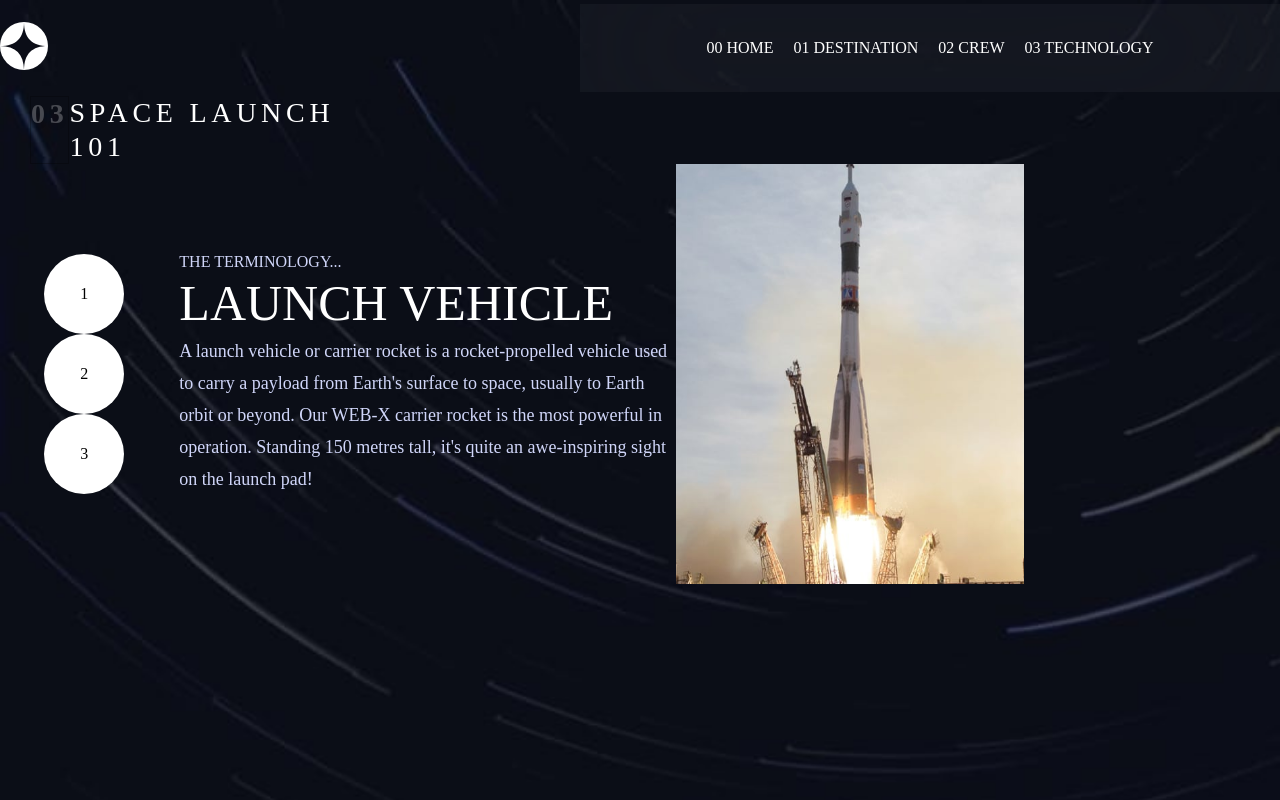
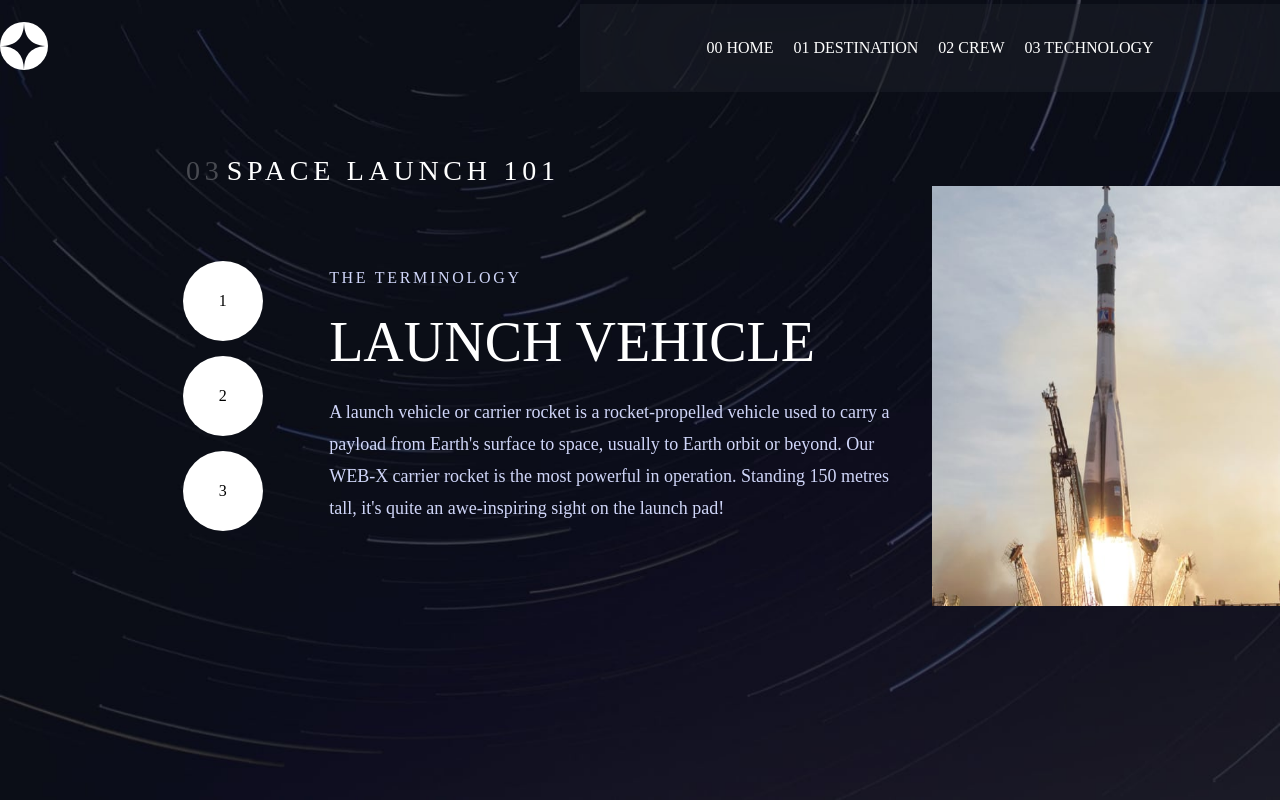
Before and after one commit to Fabio-Matiusso/UniversalWebsite, a React (Create React App) app: page /technology in a window 1280 px wide. Shown: the top 800 px of the page. Built offline with nearby package versions, Linux system fonts and the light colour scheme.

Commit message:
Retaforando componente Technoogy

```diff
--- a/src/components/technology/Technology.js
+++ b/src/components/technology/Technology.js
@@ -1,7 +1,6 @@
 import React from "react";
 import styled from 'styled-components'
 import Zoom from 'react-reveal/Zoom';
-import { SpanStyled } from "../crewStructure/CrewStructure";
 import Header from "../Header";
 import BackgroundImage from '../../images/technology/background-technology-desktop.jpg'
 import { Link } from "react-router-dom";
@@ -9,215 +8,196 @@ import RocketImage from '../../images/technology/image-launch-vehicle-portrait.j
 import RocketImageTwo from '../../images/technology/image-launch-vehicle-landscape.jpg'
 
 export const BackgroundImagePage = styled.body`
-    width: 100vw;
-    height: 200vh;
     background-image: url(${BackgroundImage});
     background-repeat: no-repeat;
+    min-height: 100vh;
+    min-width: 100vw;
+    overflow: hidden;
     background-size: cover;
+    background-position: top right;
+    @media (max-width: 920px) {
+    }
 `
 
-export const SpaceLaunch = styled.span`
-    font-style: normal;
-    font-weight: 400;
-    font-size: 28px;
-    line-height: 34px;
-    letter-spacing: 4.725px;
-    color: #FFFFFF;
-    text-transform: uppercase;
+export const ContainerGrid = styled.div`
+    display: grid;
+    grid-template-columns: 1fr 4fr 2fr;
+    grid-template-rows: 150px 300px 200px;
 
-    @media (max-width: 915px) {
-x;
+    @media (max-width: 920px) {
+        grid-template-columns: auto;
+        grid-template-rows: 150px 350px 150px 400px;
     }
 
-    @media (max-width: 450px) {
-        font-size: 22px;
+    @media (max-width: 820px){
+        grid-template-rows: 150px 330px 120px 300px;
+    }
+
+    @media (max-width: 720px){
+        grid-template-rows: 150px 330px 115px 330px;
+
+    }
+
+    @media (max-width: 570px){
+        grid-template-rows: 120px 300px 110px 350px;
+
+    }
+
+    @media (max-width: 540px){
+        grid-template-rows: 100px 250px 150px 400px;
+
+    }
+    @media (max-width: 500px){
+        grid-template-rows: 90px 300px 130px 410px;
+    }
+
+    @media (max-width: 400px){
+        grid-template-rows: 80px 370px 120px 430px;
     }
 
 
 `
 
-export const ContainerTechnology = styled.div`
-    width: 80%;
-    height: 587px;
+export const SpaceLaunch = styled.div`
+    width: 380px;
     display: flex;
-    width: 100vw;
-    flex-direction: column;
+    justify-content: space-evenly;
+    grid-row: 1;
+    grid-column: 2;
+    justify-self: left;
+    align-self: center;
 
-    @media (max-width: 915px) {
-
-    }
-
-    @media (max-width: 590px) {
-    }
-
-`
-
-export const TechnologyList = styled.ul`
-    display: flex;
-    flex-direction: column;
-    justify-content: center;
-    width: 90%;
-    align-items: flex-end;
-
-    @media (max-width: 915px) {
-        flex-direction: row;
-    }
-
-    @media (max-width: 320px){
-
+    @media (max-width: 920px) {
+        grid-column: 1;
+        grid-row: 1;
+        justify-self: center;
+        align-self: center;
     }
 `
 
-const StyledListTechnology = styled.li`
-        background-color: #fff;
-        color: black;
-        width: 80px;
-        height: 80px;
-        border-radius: 40px;
-        list-style: none;
-        display: flex;
-        justify-content: center;
-        align-items: center;
-        align-self: flex-end;
-
-        @media (max-width: 915px){
-            width: 60px;
-            height: 60px;
-            border-radius: 30px;
-        }
-
-        @media (max-width: 320px){
-            width: 40px;
-            height: 40px;
-            border-radius: 20px;
-        }
+export const StyledNumberSpaceLaunch = styled.span`
+    color: #FFF;
+    opacity: 0.25;
+    font-size: 28px;
+    letter-spacing: 4.725px;
 `
 
-const ContainerContent = styled.div`
+export const StyledTextSpaceLaunch = styled.span`
+    color: #FFF;
+    font-size: 28px;
+    letter-spacing: 4.725px;
+`
+
+export const LateralUlStyled = styled.ul`
     display: flex;
     flex-direction: column;
-    justify-content: center;
-    align-items: flex-end;
-    width: 400%;
+    grid-row: 2;
+    grid-column: 2;
+    justify-self: flex-start;
+    justify-content: space-evenly;
 
-    @media (max-width: 915px) {
-        height: 300px;
-        width: 80vw;
-        flex-direction: column;
-        align-items: center;
-        align-self: flex-start;
-        text-align: center;
+    @media (max-width: 920px) {
+        grid-row: 3;
+        grid-column: 1;
+        flex-direction: row;
+        justify-self: center;
+        align-self: center;
         justify-content: space-evenly;
-        justify-self: center;
+        width: 50%;
     }
 
-    @media (max-width: 320px){
-        width: 80%;
-        align-self: flex-start;
-    }
-
-`
-
-const StyledH3 = styled.h3`
-    font-size: 16px;
-    font-weight: 400;
-    color: #D0D6F9;
-    width: 90%;
-
-
-    @media (max-width: 915px) {
-        font-size: 16px;
-    }
-
-    @media (max-width: 320px){
-        font-size: 12px;
+    @media (max-width: 550px){
+        width: 70%;
     }
 `
 
-const StyledH1 = styled.h1`
-    font-weight: 400;
-    font-size: 50px;
-    line-height: 64px;
-    color: #fff;
-    width: 90%;
+export const LateralLiStyled = styled.li`
+    display: flex;
+    justify-content: center;
+    align-items: center;
+    width: 80px;
+    height: 80px;
+    border-radius: 40px;
+    background-color: #FFF;
+`
 
-    @media (max-width: 915px) {
-        font-size: 40px;
+export const ContainerContent = styled.div`
+    display: flex;
+    flex-direction: column;
+    justify-content: space-evenly;
+    grid-row: 2;
+    grid-column: 2;
+    width: 80%;
+    justify-self: flex-end;
+
+    @media (max-width: 920px) {
+        grid-column: 1;
+        grid-row: 4;
+        align-items: center;
+        text-align: center;
+        justify-self: center;
+        width: 60%;
     }
 
-    @media (max-width: 320px){
-        font-size: 30px;
+    @media (max-width: 720px){
+        width: 80%;
     }
 `
 
-const StyledDescription = styled.p`
+export const Terminology = styled.h2`
+    font-size: 16px;
+    line-height: 19px;
+    letter-spacing: 2.7px;
+    font-weight: 400;
+    text-transform: uppercase;
+    color: #D0D6F9;
+`
+
+export const LaunchVehicle = styled.h1`
+    font-style: normal;
+    font-weight: 400;
+    font-size: 56px;
+    line-height: 64px;
+    color: #FFF;
+    text-transform: uppercase;
+`
+
+export const LaunchVehicleDescription = styled.p`
+    font-style: normal;
     font-weight: 400;
     font-size: 18px;
     line-height: 32px;
     color: #D0D6F9;
-    width: 90%;
+`
 
-    @media (max-width: 915px) {
-        font-size: 16px;
-    }
-`
 const Image = styled.img`
     width: 348px;
     height: 420px;
     align-self: center;
-    justify-self: flex-start;
-
+    justify-self: flex-end;
+    grid-row: 2;
+    grid-column: 3;
     @media (max-width: 915px){
         display: none;
     }
 `
 
 const ImageTwo = styled.img`
-
-    @media (min-width: 915px){
+    @media (min-width: 920px){
         display: none;
     }
-
-    @media (max-width: 915px) {
-        width: 100vw;
+    @media (max-width: 920px) {
+        width: 100%;
         justify-self: center;
+        grid-column: 1;
+    }
+    @media (max-width: 720px){
+        height: 80%;
+        position: static;
     }
 
-    @media (max-width: 450px) {
-        height: 350px;
+    @media (max-width: 400px){
     }
-
-    @media (max-width: 320px) {
-        max-width: 100vw;
-        height: 150px;
-        align-self: center;
-    }
-`
-
-export const ContainerOfSpan = styled.div`
-    display: flex;
-    justify-content: space-between;
-    width: 400px;
-
-    @media (max-width: 915px) {
-        justify-content: center;
-        align-self: center;
-        width: 400px;
-    }
-
-
-`
-
-const FlexGroupOne = styled.div`
-    display: flex;
-    width: 90%;
-    justify-content: space-between;
-`
-
-const FlexGroupTwo = styled.div`
-    display: flex;
-    width: 80%;
-    justify-content: flex-end;
 `
 
 const Technology = () => {
@@ -226,31 +206,27 @@ const Technology = () => {
             <Header />
 
             <Zoom left>
-                <ContainerTechnology>
+                <ContainerGrid>
+                    <SpaceLaunch>
+                        <StyledNumberSpaceLaunch>03</StyledNumberSpaceLaunch>
+                        <StyledTextSpaceLaunch>SPACE LAUNCH 101</StyledTextSpaceLaunch>
+                    </SpaceLaunch>
 
-                    <FlexGroupOne>
-                        <ContainerOfSpan>
-                            <SpanStyled style={{marginLeft: 30}}>03</SpanStyled> <SpaceLaunch>SPACE LAUNCH 101</SpaceLaunch>
-                        </ContainerOfSpan>
-                    </FlexGroupOne>
+                    <LateralUlStyled>
+                        <LateralLiStyled>1</LateralLiStyled>
+                        <LateralLiStyled>2</LateralLiStyled>
+                        <LateralLiStyled>3</LateralLiStyled>
+                    </LateralUlStyled>
 
-                    <FlexGroupTwo>
-                        <TechnologyList>
-                            <StyledListTechnology>1</StyledListTechnology>
-                            <StyledListTechnology>2</StyledListTechnology>
-                            <StyledListTechnology>3</StyledListTechnology>
-                        </TechnologyList>
+                    <ContainerContent>
+                        <Terminology>The terminology</Terminology>
+                        <LaunchVehicle>Launch vehicle</LaunchVehicle>
+                        <LaunchVehicleDescription>A launch vehicle or carrier rocket is a rocket-propelled vehicle used to carry a payload from Earth's surface to space, usually to Earth orbit or beyond. Our WEB-X carrier rocket is the most powerful in operation. Standing 150 metres tall, it's quite an awe-inspiring sight on the launch pad!</LaunchVehicleDescription>
+                    </ContainerContent>
 
-                        <ContainerContent>
-                            <StyledH3>THE TERMINOLOGY...</StyledH3>
-                            <StyledH1>LAUNCH VEHICLE</StyledH1>
-                            <StyledDescription>A launch vehicle or carrier rocket is a rocket-propelled vehicle used to carry a payload from Earth's surface to space, usually to Earth orbit or beyond. Our WEB-X carrier rocket is the most powerful in operation. Standing 150 metres tall, it's quite an awe-inspiring sight on the launch pad!</StyledDescription>
-                        </ContainerContent>
-
-                        <Image src = {RocketImage}/>
-                        <ImageTwo src = {RocketImageTwo}/>
-                    </FlexGroupTwo>
-                </ContainerTechnology>
+                    <Image src = {RocketImage} />
+                    <ImageTwo src = {RocketImageTwo}/>
+                </ContainerGrid>
             </Zoom>
         </BackgroundImagePage>
     )
--- a/src/generalStyle.css
+++ b/src/generalStyle.css
@@ -9,6 +9,7 @@
 body{
     background-image: url('./images/home/background-home-desktop.jpg');
     background-size: cover;
+    overflow-x: hidden;
 }
 
 @media (max-width: 1150px) {
```
